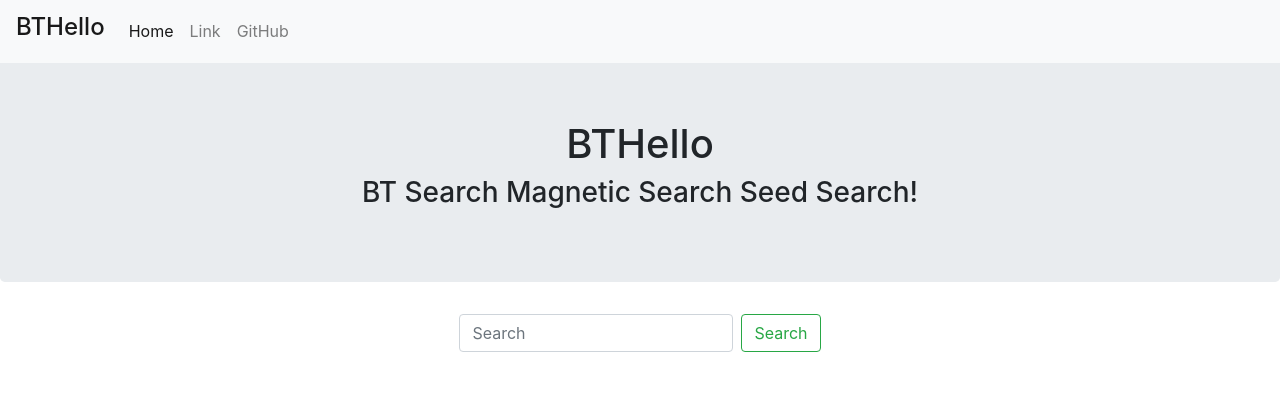
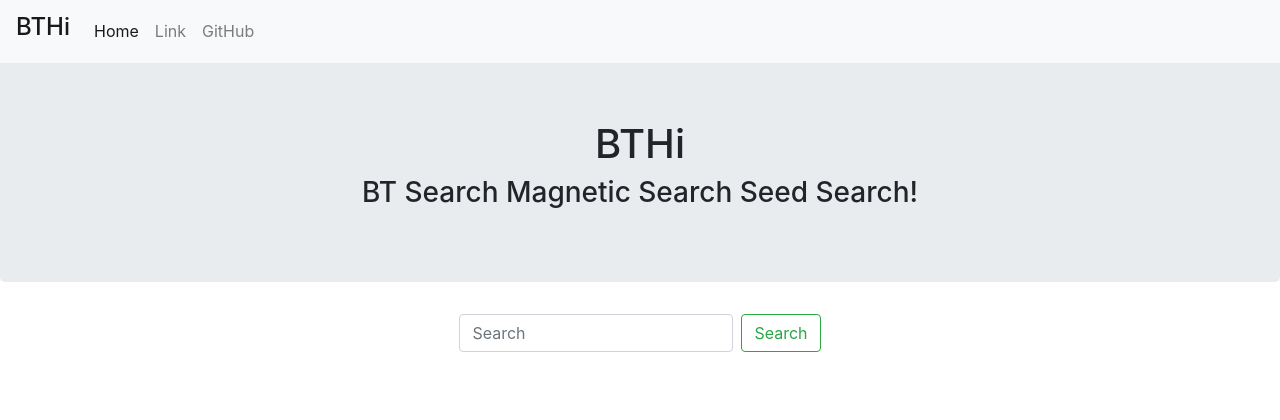
Before and after one commit to rehe0x/bthello-app, a Flask app: page / in a window 1280 px wide. Shown: the top 420 px of the page. Run offline with Flask 2, Linux system fonts and the light colour scheme; some libraries are stand-ins or nearby versions.

Commit message:
SEO优化 , 首页查询优化

```diff
--- a/app/routes/search.py
+++ b/app/routes/search.py
@@ -27,7 +27,7 @@ def _serarch(val):
     count = int((total - 1) / pageSize + 1)
     #最大10页
     count =10 if count > 10 else count
-    return render_template('list.html',metadataList=data,count=range(1,count+1))
+    return render_template('list.html',metadataList=data,count=range(1,count+1),title = v)
 
 @serarch.route('/search/details-<infohash>')
 def _serarch_id(infohash):
--- a/app/templates/details.html
+++ b/app/templates/details.html
@@ -4,7 +4,7 @@
 <meta charset="UTF-8">
 <meta name="viewport" content="width=device-width, initial-scale=1, shrink-to-fit=no">
 
-<title>BT Search Magnetic Search Seed Search</title>
+<title>{{ metadata._source.bare_name }} - BTHi BT Search</title>
 <!-- 自定义 CSS 文件 -->
 <link rel="stylesheet" href="{{ url_for('static',filename='static/css/index.css') }}">
 <!-- 新 Bootstrap4 核心 CSS 文件 -->
@@ -22,7 +22,7 @@
 
 <body class="d-flex flex-column h-100">
   <nav class="navbar navbar-expand-lg fixed-top navbar-light bg-light">
-    <a class="navbar-brand" href="/"><h4>BTHello</h4> </a>
+    <a class="navbar-brand" href="/"><h4>BTHi</h4> </a>
     <button class="navbar-toggler" type="button" data-toggle="collapse" data-target="#navbarSupportedContent" aria-controls="navbarSupportedContent" aria-expanded="false" aria-label="Toggle navigation">
       <span class="navbar-toggler-icon"></span>
     </button>
--- a/app/templates/index.html
+++ b/app/templates/index.html
@@ -4,7 +4,7 @@
 <meta charset="UTF-8">
 <meta name="viewport" content="width=device-width, initial-scale=1, shrink-to-fit=no">
 
-<title>BT Search Magnetic Search Seed Search</title>
+<title>BTHi BT Search Magnetic Search Seed Search</title>
 <!-- 自定义 CSS 文件 -->
 <link rel="stylesheet" href="{{ url_for('static',filename='static/css/index.css') }}">
 <!-- 新 Bootstrap4 核心 CSS 文件 -->
@@ -19,7 +19,7 @@
 
 <body class="d-flex flex-column h-100">
   <nav class="navbar navbar-expand-lg fixed-top navbar-light bg-light">
-    <a class="navbar-brand" href="/"><h4>BTHello</h4> </a>
+    <a class="navbar-brand" href="/"><h4>BTHi</h4> </a>
     <button class="navbar-toggler" type="button" data-toggle="collapse" data-target="#navbarSupportedContent" aria-controls="navbarSupportedContent" aria-expanded="false" aria-label="Toggle navigation">
       <span class="navbar-toggler-icon"></span>
     </button>
@@ -54,14 +54,14 @@
   </nav>
   <main role="main" class="flex-shrink-0">
     <div class="jumbotron text-center">
-      <h1>BTHello</h1>
+      <h1>BTHi</h1>
       <h3>BT Search Magnetic Search Seed Search!</h3>
     </div>
     <div class="container-fluid">
         <div class="row">
           <div class="m-auto">
-            <form class="form-inline my-2 my-lg-0" action="/search">
-              <input class="form-control mr-sm-2" type="search" name="value" placeholder="Search" aria-label="Search">
+            <form class="form-inline my-2 my-lg-0" onkeydown="if(event.keyCode==13)return false" action="#">
+              <input class="form-control mr-sm-2" type="search" id="value" placeholder="Search"  aria-label="Search">
               <button class="btn btn-outline-success my-2 my-sm-0 subsearch" type="button">Search</button>
             </form>
           </div>
@@ -80,9 +80,17 @@
 <script>
 $(function(){
   $(".subsearch").on("click",function(){
-    val = $("input[name='value']").val()
+    val = $("#value").val()
     window.location.href="/search/"+val+"-1.html"
   })
 })
+$(window).keydown(function(e){
+    var curKey = e.which;
+    if(curKey == 13){
+      val = $("#value").val()
+      window.location.href="/search/"+val+"-1.html"
+    }
+})
+
 </script>
 </html>
--- a/app/templates/link.html
+++ b/app/templates/link.html
@@ -19,7 +19,7 @@
 
 <body class="d-flex flex-column h-100">
   <nav class="navbar navbar-expand-lg fixed-top navbar-light bg-light">
-    <a class="navbar-brand" href="/"><h4>BTHello</h4> </a>
+    <a class="navbar-brand" href="/"><h4>BTHi</h4> </a>
     <button class="navbar-toggler" type="button" data-toggle="collapse" data-target="#navbarSupportedContent" aria-controls="navbarSupportedContent" aria-expanded="false" aria-label="Toggle navigation">
       <span class="navbar-toggler-icon"></span>
     </button>
--- a/app/templates/list.html
+++ b/app/templates/list.html
@@ -4,7 +4,7 @@
 <meta charset="UTF-8">
 <meta name="viewport" content="width=device-width, initial-scale=1, shrink-to-fit=no">
 
-<title>BT Search Magnetic Search Seed Search</title>
+<title>{{title}} - BTHi BT Search Magnetic Search Seed Search</title>
 <!-- 自定义 CSS 文件 -->
 <link rel="stylesheet" href="{{ url_for('static',filename='static/css/index.css') }}">
 <!-- 新 Bootstrap4 核心 CSS 文件 -->
@@ -19,7 +19,7 @@
 
 <body class="d-flex flex-column h-100">
   <nav class="navbar navbar-expand-lg fixed-top navbar-light bg-light">
-    <a class="navbar-brand" href="/"><h4>BTHello</h4> </a>
+    <a class="navbar-brand" href="/"><h4>BTHi</h4> </a>
     <button class="navbar-toggler" type="button" data-toggle="collapse" data-target="#navbarSupportedContent" aria-controls="navbarSupportedContent" aria-expanded="false" aria-label="Toggle navigation">
       <span class="navbar-toggler-icon"></span>
     </button>
```
